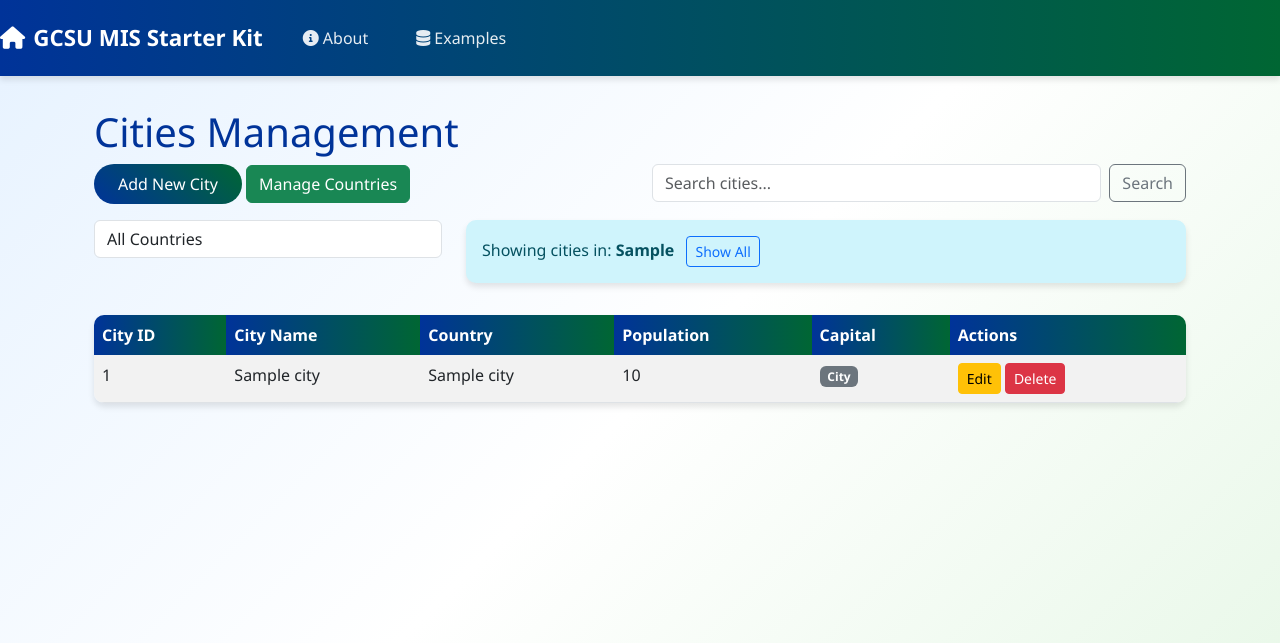
After one commit to brookjackson1/demo-4, a Flask app: template app/templates/cities_standalone.html in a window 1280 px wide. The commit adds this page. Shown: the top 643 px of the page. Run offline with Flask 3, Linux system fonts and the light colour scheme; the template is opened without the code that fills it: most values are stand-ins (such as "Sample title", 1, 10 or a date in 2020).

Commit message:
Add separate cities blueprint and remove example code
- Create standalone cities blueprint with full CRUD operations
- Add cities_simple.html template following example structure
- Add cities_standalone.html with enhanced features (search, filtering)
- Remove examples blueprint and template files
- Fix navigation between countries and cities blueprints
- Update app registration to use separate cities blueprint

🤖 Generated with [Claude Code](https://claude.ai/code)

Co-Authored-By: Claude <noreply@anthropic.com>

```diff
--- a/app/__init__.py
+++ b/app/__init__.py
@@ -6,11 +6,11 @@ app = create_app()
 app.secret_key = 'your-secret'  # Replace with an environment
 
 # Register Blueprints
-from app.blueprints.examples import examples
 from app.blueprints.countries import countries
+from app.blueprints.cities import cities
 
-app.register_blueprint(examples, url_prefix='/example')
 app.register_blueprint(countries, url_prefix='/countries')
+app.register_blueprint(cities, url_prefix='/cities')
 
 from . import routes
 
--- /dev/null
+++ b/app/templates/cities_standalone.html
@@ -0,0 +1,229 @@
+{% extends "base.html" %}
+
+{% block content %}
+<div class="container mt-4">
+    <h1>Cities Management</h1>
+
+    <!-- Navigation and Search -->
+    <div class="row mb-3">
+        <div class="col-md-6">
+            <button type="button" class="btn btn-primary" data-bs-toggle="modal" data-bs-target="#addCityModal">
+                Add New City
+            </button>
+            <a href="{{ url_for('countries.show_countries') }}" class="btn btn-success">
+                Manage Countries
+            </a>
+        </div>
+        <div class="col-md-6">
+            <form method="GET" action="{{ url_for('cities.search_cities') }}" class="d-flex">
+                <input type="text" name="q" class="form-control me-2" placeholder="Search cities..." value="{{ search_term if search_term else '' }}">
+                <button type="submit" class="btn btn-outline-secondary">Search</button>
+                {% if search_term %}
+                <a href="{{ url_for('cities.show_cities') }}" class="btn btn-outline-danger ms-2">Clear</a>
+                {% endif %}
+            </form>
+        </div>
+    </div>
+
+    <!-- Filter by Country -->
+    <div class="row mb-3">
+        <div class="col-md-4">
+            <select class="form-control" onchange="filterByCountry(this.value)">
+                <option value="">All Countries</option>
+                {% for country in countries_list %}
+                <option value="{{ country.country_id }}" {{ 'selected' if selected_country == country.country_name else '' }}>
+                    {{ country.country_name }}
+                </option>
+                {% endfor %}
+            </select>
+        </div>
+        {% if selected_country %}
+        <div class="col-md-8">
+            <div class="alert alert-info">
+                Showing cities in: <strong>{{ selected_country }}</strong>
+                <a href="{{ url_for('cities.show_cities') }}" class="btn btn-sm btn-outline-primary ms-2">Show All</a>
+            </div>
+        </div>
+        {% endif %}
+        {% if search_term %}
+        <div class="col-md-8">
+            <div class="alert alert-info">
+                Search results for: <strong>"{{ search_term }}"</strong>
+            </div>
+        </div>
+        {% endif %}
+    </div>
+
+    <!-- Cities Table -->
+    <table class="table table-striped">
+        <thead>
+            <tr>
+                <th>City ID</th>
+                <th>City Name</th>
+                <th>Country</th>
+                <th>Population</th>
+                <th>Capital</th>
+                <th>Actions</th>
+            </tr>
+        </thead>
+        <tbody>
+            {% if all_cities %}
+                {% for city in all_cities %}
+                <tr>
+                    <td>{{ city.city_id }}</td>
+                    <td>{{ city.city_name }}</td>
+                    <td>{{ city.country_name }}</td>
+                    <td>{{ "{:,}".format(city.population) if city.population else 'N/A' }}</td>
+                    <td>
+                        {% if city.is_capital %}
+                            <span class="badge bg-success">Capital</span>
+                        {% else %}
+                            <span class="badge bg-secondary">City</span>
+                        {% endif %}
+                    </td>
+                    <td>
+                        <button type="button" class="btn btn-warning btn-sm" data-bs-toggle="modal" data-bs-target="#editCityModal{{ city.city_id }}">
+                            Edit
+                        </button>
+                        <button type="button" class="btn btn-danger btn-sm" data-bs-toggle="modal" data-bs-target="#deleteCityModal{{ city.city_id }}">
+                            Delete
+                        </button>
+                    </td>
+                </tr>
+
+                <!-- Edit City Modal -->
+                <div class="modal fade" id="editCityModal{{ city.city_id }}" tabindex="-1" aria-labelledby="editCityModalLabel{{ city.city_id }}" aria-hidden="true">
+                    <div class="modal-dialog">
+                        <div class="modal-content">
+                            <div class="modal-header">
+                                <h5 class="modal-title" id="editCityModalLabel{{ city.city_id }}">Edit City</h5>
+                                <button type="button" class="btn-close" data-bs-dismiss="modal" aria-label="Close"></button>
+                            </div>
+                            <form method="post" action="{{ url_for('cities.update_city', city_id=city.city_id) }}">
+                                <div class="modal-body">
+                                    <div class="mb-3">
+                                        <label for="cityName" class="form-label">City Name</label>
+                                        <input type="text" class="form-control" name="city_name" value="{{ city.city_name }}" required>
+                                    </div>
+                                    <div class="mb-3">
+                                        <label for="country" class="form-label">Country</label>
+                                        <select class="form-control" name="country_id" required>
+                                            <option value="">Select Country</option>
+                                            {% for country in countries_list %}
+                                            <option value="{{ country.country_id }}" {{ 'selected' if country.country_id == city.country_id else '' }}>
+                                                {{ country.country_name }}
+                                            </option>
+                                            {% endfor %}
+                                        </select>
+                                    </div>
+                                    <div class="mb-3">
+                                        <label for="population" class="form-label">Population</label>
+                                        <input type="number" class="form-control" name="population" value="{{ city.population }}" min="0">
+                                    </div>
+                                    <div class="mb-3 form-check">
+                                        <input type="checkbox" class="form-check-input" name="is_capital" id="isCapitalEdit{{ city.city_id }}" {{ 'checked' if city.is_capital else '' }}>
+                                        <label class="form-check-label" for="isCapitalEdit{{ city.city_id }}">
+                                            This is a capital city
+                                        </label>
+                                    </div>
+                                </div>
+                                <div class="modal-footer">
+                                    <button type="button" class="btn btn-secondary" data-bs-dismiss="modal">Cancel</button>
+                                    <button type="submit" class="btn btn-warning">Save Changes</button>
+                                </div>
+                            </form>
+                        </div>
+                    </div>
+                </div>
+
+                <!-- Delete City Modal -->
+                <div class="modal fade" id="deleteCityModal{{ city.city_id }}" tabindex="-1" aria-labelledby="deleteCityModalLabel{{ city.city_id }}" aria-hidden="true">
+                    <div class="modal-dialog">
+                        <div class="modal-content">
+                            <div class="modal-header">
+                                <h5 class="modal-title" id="deleteCityModalLabel{{ city.city_id }}">Delete City</h5>
+                                <button type="button" class="btn-close" data-bs-dismiss="modal" aria-label="Close"></button>
+                            </div>
+                            <div class="modal-body">
+                                Are you sure you want to delete <strong>{{ city.city_name }}, {{ city.country_name }}</strong>?
+                            </div>
+                            <div class="modal-footer">
+                                <form method="post" action="{{ url_for('cities.delete_city', city_id=city.city_id) }}">
+                                    <button type="button" class="btn btn-secondary" data-bs-dismiss="modal">Cancel</button>
+                                    <button type="submit" class="btn btn-danger">Delete</button>
+                                </form>
+                            </div>
+                        </div>
+                    </div>
+                </div>
+                {% endfor %}
+            {% else %}
+                <tr>
+                    <td colspan="6" class="text-center text-muted">
+                        {% if search_term %}
+                            No cities found matching "{{ search_term }}"
+                        {% elif selected_country %}
+                            No cities found in {{ selected_country }}
+                        {% else %}
+                            No cities found
+                        {% endif %}
+                    </td>
+                </tr>
+            {% endif %}
+        </tbody>
+    </table>
+</div>
+
+<!-- Add City Modal -->
+<div class="modal fade" id="addCityModal" tabindex="-1" aria-labelledby="addCityModalLabel" aria-hidden="true">
+    <div class="modal-dialog">
+        <div class="modal-content">
+            <div class="modal-header">
+                <h5 class="modal-title" id="addCityModalLabel">Add New City</h5>
+                <button type="button" class="btn-close" data-bs-dismiss="modal" aria-label="Close"></button>
+            </div>
+            <form method="post" action="{{ url_for('cities.show_cities') }}">
+                <div class="modal-body">
+                    <div class="mb-3">
+                        <label for="cityName" class="form-label">City Name</label>
+                        <input type="text" class="form-control" name="city_name" required>
+                    </div>
+                    <div class="mb-3">
+                        <label for="country" class="form-label">Country</label>
+                        <select class="form-control" name="country_id" required>
+                            <option value="">Select Country</option>
+                            {% for country in countries_list %}
+                            <option value="{{ country.country_id }}">{{ country.country_name }}</option>
+                            {% endfor %}
+                        </select>
+                    </div>
+                    <div class="mb-3">
+                        <label for="population" class="form-label">Population</label>
+                        <input type="number" class="form-control" name="population" min="0" placeholder="e.g., 8400000">
+                    </div>
+                    <div class="mb-3 form-check">
+                        <input type="checkbox" class="form-check-input" name="is_capital" id="isCapitalAdd">
+                        <label class="form-check-label" for="isCapitalAdd">
+                            This is a capital city
+                        </label>
+                    </div>
+                </div>
+                <div class="modal-footer">
+                    <button type="button" class="btn btn-secondary" data-bs-dismiss="modal">Cancel</button>
+                    <button type="submit" class="btn btn-primary">Add City</button>
+                </div>
+            </form>
+        </div>
+    </div>
+</div>
+
+<script>
+function filterByCountry(countryId) {
+    if (countryId) {
+        window.location.href = "{{ url_for('cities.cities_by_country', country_id=0) }}".replace('0', countryId);
+    } else {
+        window.location.href = "{{ url_for('cities.show_cities') }}";
+    }
+}
+</script>
+{% endblock %}
--- a/app/templates/countries.html
+++ b/app/templates/countries.html
@@ -7,7 +7,7 @@
         <button type="button" class="btn btn-primary" data-bs-toggle="modal" data-bs-target="#addCountryModal">
             Add New Country
         </button>
-        <a href="{{ url_for('countries.show_cities') }}" class="btn btn-success">
+        <a href="{{ url_for('cities.show_cities') }}" class="btn btn-success">
             Manage Cities
         </a>
     </div>
```
Also changed, not shown: app/blueprints/cities.py (added, +163 -0 lines), app/blueprints/examples.py (deleted, +0 -57 lines), app/templates/cities_simple.html (added, +161 -0 lines), app/templates/examples.html (deleted, +0 -130 lines).
